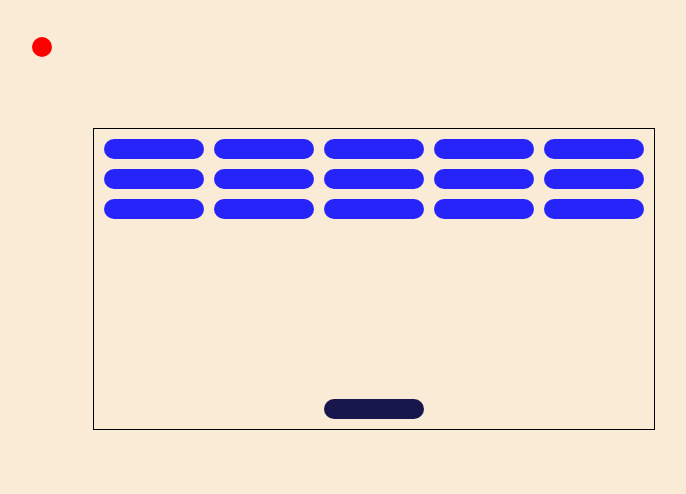
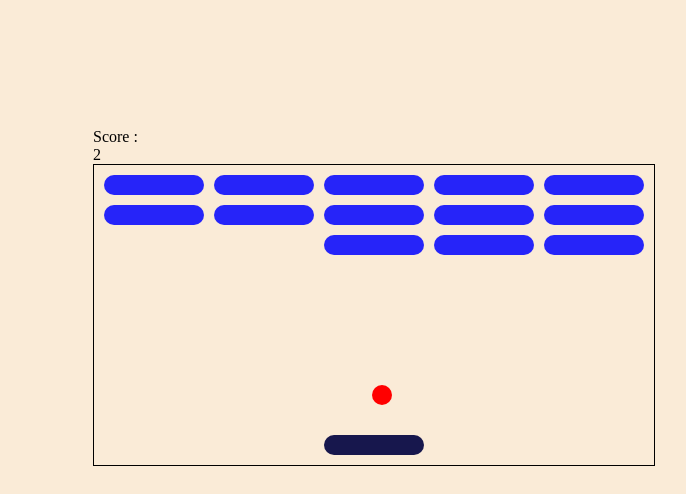
Before and after one commit to Cyprien-B/JavascriptGames, a plain HTML site: page Breakout/index.html in a window 1280 px wide. Shown: the whole page, without its empty margins (419-1105 px from the left). Drawn offline with Linux system fonts and the light colour scheme.

Commit message:
Breakout fini

```diff
--- a/Breakout/app.js
+++ b/Breakout/app.js
@@ -1,9 +1,14 @@
-const grid = document.querySelector(".grid");
-const blockWidth = 100;
-const blockHeight = 20;
+  const grid = document.querySelector('.grid')
+  const scoreDisplay = document.querySelector('#score')
+  const blockWidth = 100
+  const blockHeight = 20
+  const ballDiameter = 20
   const boardWidth = 560
+  const boardHeight = 300
   let xDirection = -2
   let yDirection = 2
+  let score = 0
+
 
   const userStart = [230, 10];
   let currentPosition = userStart;
@@ -101,9 +106,68 @@ grid.appendChild(ball);
   //move ball
 
   function moveBall() {
-    ballCurrentPosition[0] += xDirection
-    ballCurrentPosition[1] += yDirection
-    drawBall()
-    checkForCollisions()
+    ballCurrentPosition[0] += xDirection;
+    ballCurrentPosition[1] += yDirection;
+    drawBall();
+    checkForCollisions();
   }
-timerId = setInterval(moveBall, 30)
+  timerId = setInterval(moveBall, 30);
+
+  function checkForCollisions() {
+    // verifier la collision des blocks
+    for (let i = 0; i < blocks.length; i++) {
+      if (
+        (ballCurrentPosition[0] > blocks[i].bottomLeft[0] && ballCurrentPosition[0] < blocks[i].bottomRight[0]) &&
+        ((ballCurrentPosition[1] + ballDiameter) > blocks[i].bottomLeft[1] && ballCurrentPosition[1] < blocks[i].topLeft[1])
+      ) {
+        const allBlocks = Array.from(document.querySelectorAll('.block'))
+        allBlocks[i].classList.remove('block')
+        blocks.splice(i, 1)
+        changeDirection()
+        score++
+        scoreDisplay.innerHTML = score
+        if (blocks.length == 0) {
+          scoreDisplay.innerHTML = 'You Win!'
+          clearInterval(timerId)
+          document.removeEventListener('keydown', moveUser)
+        }
+      }
+    }
+    //verifier les collision avec les murs
+    if (ballCurrentPosition[0] >= (boardWidth - ballDiameter) || ballCurrentPosition[0] <= 0 || ballCurrentPosition[1] >= (boardHeight - ballDiameter)) {
+      changeDirection();
+    }
+    // check for game over
+    if (ballCurrentPosition[1] <= 0) {
+      clearInterval(timerId);
+      scoreDisplay.innerHTML = 'You lose';
+    }
+    if
+    (
+      (ballCurrentPosition[0] > currentPosition[0] && ballCurrentPosition[0] < currentPosition[0] + blockWidth) &&
+      (ballCurrentPosition[1] > currentPosition[1] && ballCurrentPosition[1] < currentPosition[1] + blockHeight )
+    )
+    {
+      changeDirection()
+    }
+
+  }
+
+  function changeDirection() {
+    if (xDirection === 2 && yDirection === 2) {
+      yDirection = -2;
+      return;
+    }
+    if (xDirection === 2 && yDirection === -2) {
+      xDirection = -2;
+      return;
+    }
+    if (xDirection === -2 && yDirection === -2) {
+      yDirection = 2;
+      return;
+    }
+    if (xDirection === -2 && yDirection === 2) {
+      xDirection = 2;
+      return;
+    }
+  }
--- a/Breakout/index.html
+++ b/Breakout/index.html
@@ -8,7 +8,7 @@
     <title>Breakout Game</title>
   </head>
   <body>
-
+<div>Score :</div><div id="score"> 0</div>
   <div class="grid">
   </div>
 
```
Lines whose indentation alone changed are shown as unchanged.
